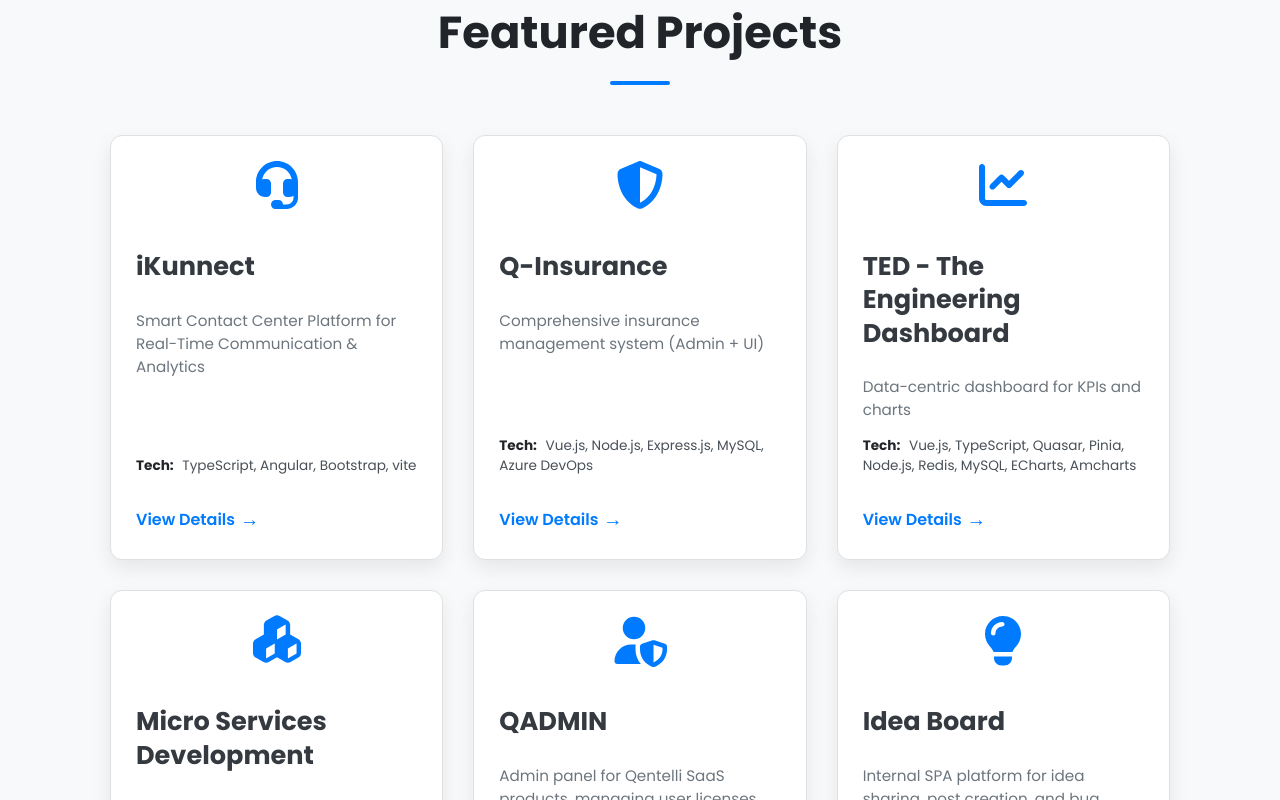
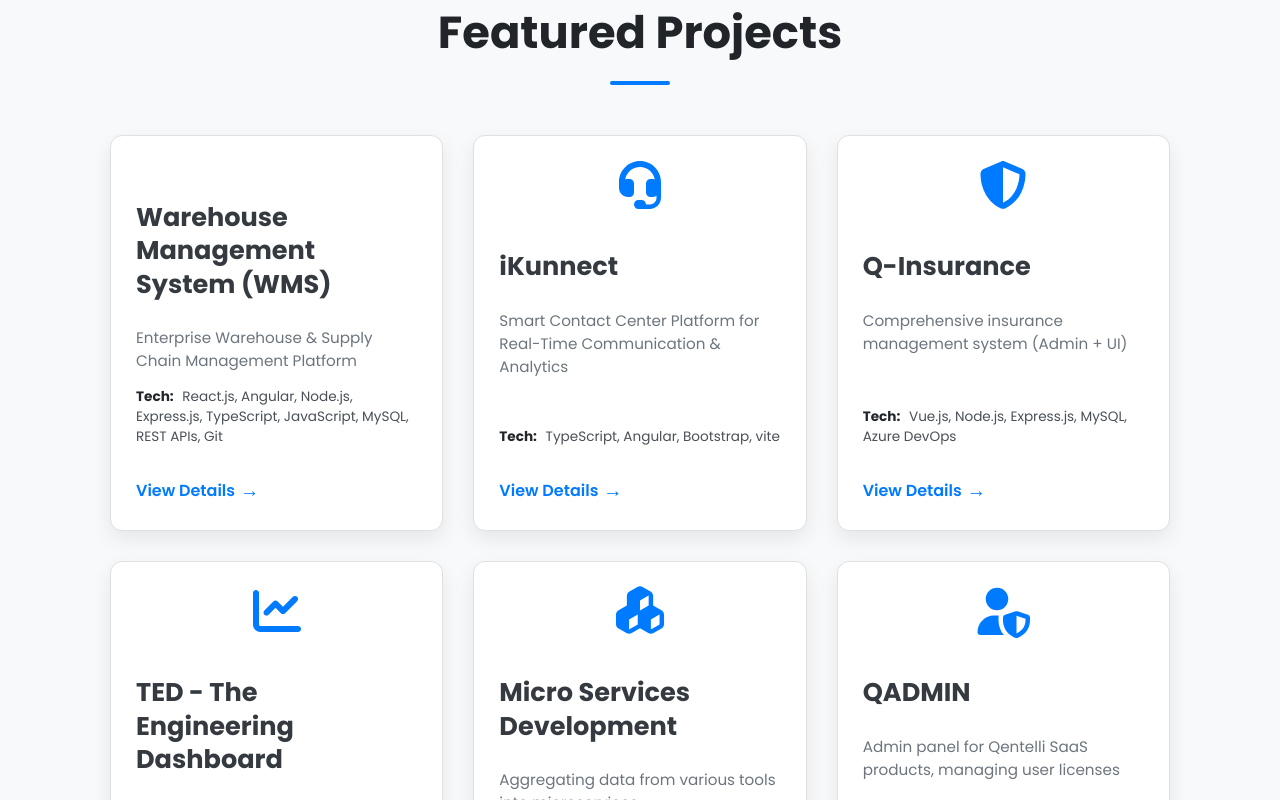
Before and after one commit to venkatanarendra16b5/venkatanarendraportfolio, a Vue app: page / in a window 1280 px wide. Shown: the part 980-1780 px from the top of the page. Built offline with nearby package versions, Linux system fonts and the light colour scheme.

Commit message:
Add project details for Warehouse Management System
Added detailed project information for Warehouse Management System (WMS), including description and contributions.

```diff
--- a/src/components/Projects.vue
+++ b/src/components/Projects.vue
@@ -34,6 +34,40 @@ import ProjectDetail from './ProjectDetail.vue';
 const showProjectInfo = ref(false);
 const selectedProjectId = ref(null);
 const projects = [
+  {
+    id: 'mll-wms',
+    title: 'Warehouse Management System (WMS)',
+    tagline: 'Enterprise Warehouse & Supply Chain Management Platform',
+    client: 'Mahindra Logistics Limited (MLL)',
+    environment: [
+      'React.js',
+      'Angular',
+      'Node.js',
+      'Express.js',
+      'TypeScript',
+      'JavaScript',
+      'MySQL',
+      'REST APIs',
+      'Git'
+    ],
+
+    description: `Working as a Full Stack Developer on multiple Warehouse Management System (WMS) products used by enterprise warehouses to streamline inventory, warehouse operations, and order fulfillment. Responsible for developing scalable frontend applications, backend services, and business workflows supporting end-to-end warehouse and logistics operations.`,
+
+    contributions: [
+      "Developed responsive enterprise applications using React.js and Angular for warehouse operators, supervisors, and administrators.",
+      "Designed and implemented scalable RESTful APIs using Node.js and Express.js for warehouse execution and inventory management.",
+      "Developed business modules supporting Inbound, Outbound, Inventory Management, Order Fulfillment, and Warehouse Execution processes.",
+      "Implemented warehouse workflows including Receiving, Quality Inspection (IQC), Putaway, Replenishment, Picking, Packing, Shipping, and Dispatch.",
+      "Worked on inventory control features such as Cycle Count, Stock Transfer, Inventory Adjustments, Barcode & HHT (Handheld Terminal) based warehouse operations.",
+      "Optimized MySQL queries and backend services to improve application performance for high-volume warehouse transactions.",
+      "Resolved production issues, performed root cause analysis, and delivered feature enhancements across multiple WMS products.",
+      "Collaborated with Product Owners, Business Analysts, QA teams, and cross-functional stakeholders using Agile methodologies.",
+      "Participated in API design, code reviews, deployment activities, testing, and continuous application improvements.",
+      "Contributed to warehouse processes including Order Allocation, Task Management, Shipment Processing, Dock Operations, and Inventory Visibility."
+    ],
+
+    cardIcon: ['fas', 'warehouse']
+  },
   {
     id:'ikunnect',
     title:'iKunnect',
```
